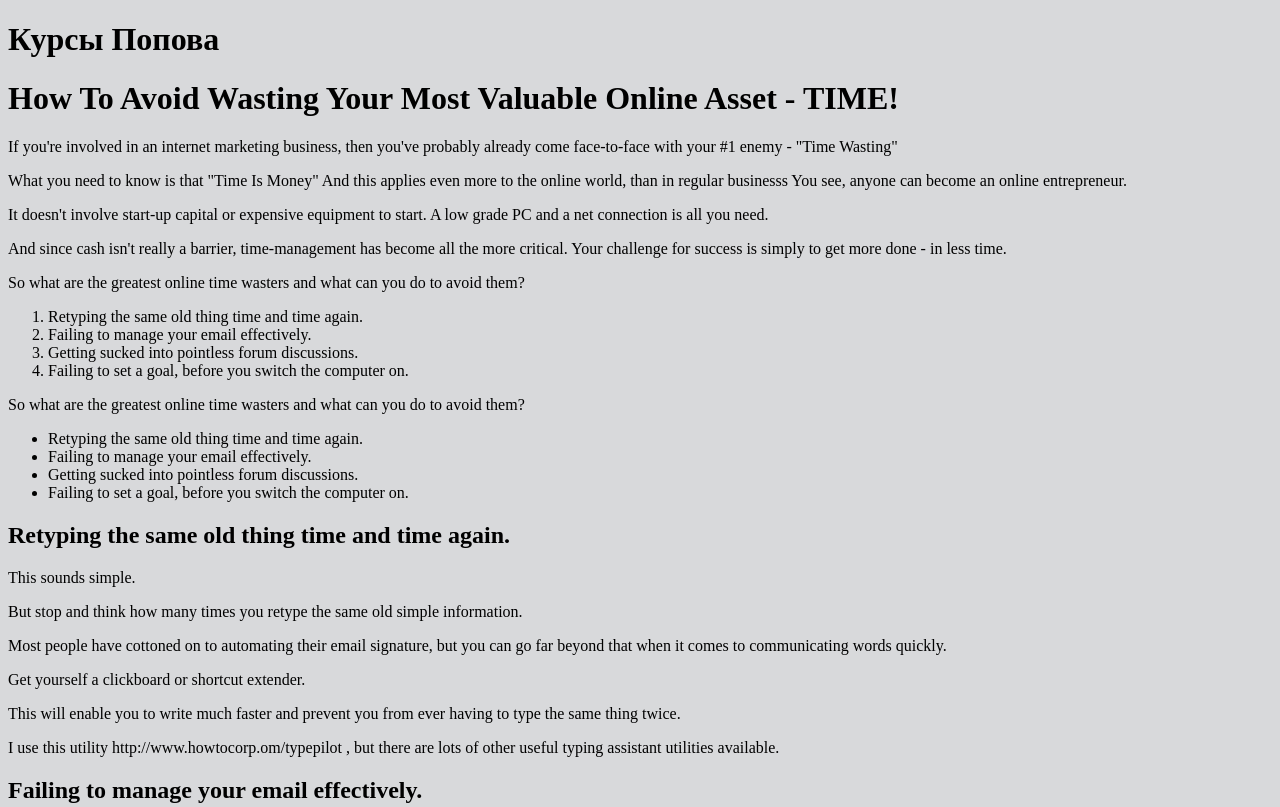
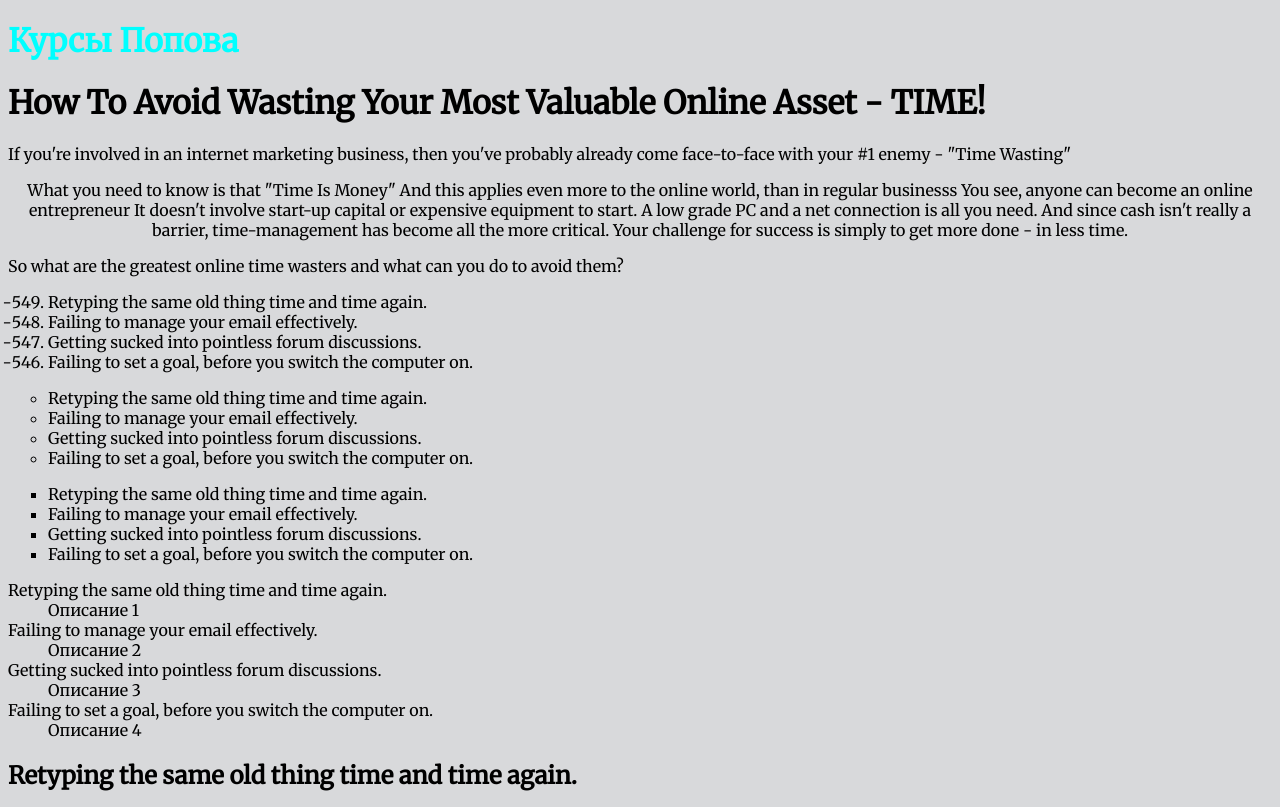
Before and after one commit to tedekusa/kursu_popova, a plain HTML site: page index.html in a window 1280 px wide. Shown: the top 807 px of the page. Drawn offline with Linux system fonts and the light colour scheme.

Commit message:
Продолжаем изучать html
Таблицы и атрибуты

```diff
--- a/index.html
+++ b/index.html
@@ -5,34 +5,55 @@
     <meta name="viewport" content="width=device-width, initial-scale=1.0">
     <title>Курсы Попова</title>
     <link rel="stylesheet" href="./style.css">
+    <link href="https://fonts.googleapis.com/css2?family=Merriweather&display=swap" rel="stylesheet">
 </head>
 <body>
-        <H1>Курсы Попова</H1>
+        <h1 class="head">Курсы Попова</H1>
         <h1>How To Avoid Wasting Your Most Valuable Online Asset - TIME!</h1>
             If you're involved in an internet marketing business, then you've probably already come face-to-face with your #1 enemy - "Time Wasting"</p>
-<p>What you need to know is that "Time Is Money"  And this applies even more to the online world, than in regular businesss
-You see, anyone can become an online entrepreneur.</p>
-<p>It doesn't involve start-up capital or expensive equipment to start.
-A low grade PC and a net connection is all you need.</p>
-<p>And since cash isn't really a barrier, time-management has become all the more critical.
+        <p align ="center" > <!--Общий атрибут,этот атрибут можно использовать с картинками -->
+            What you need to know is that "Time Is Money"  And this applies even more to the online world, than in regular businesss
+            You see, anyone can become an online entrepreneur
+            It doesn't involve start-up capital or expensive equipment to start.
+            A low grade PC and a net connection is all you need.
+            And since cash isn't really a barrier, time-management has become all the more critical.
             Your challenge for success is simply to get more done - in less time.</p>
 
 
     <p>So what are the greatest online time wasters and what can you do to avoid them?</p>
-<ol>
+<ol start="-549"><!--атрибут специальный -->
     <li>Retyping the same old thing time and time again.</li>
     <li>Failing to manage your email effectively.</li>
     <li>Getting sucked into pointless forum discussions.</li>
     <li>Failing to set a goal, before you switch the computer on.</li>
 </ol>
 
-    <p>So what are the greatest online time wasters and what can you do to avoid them?</p>
-<ul>
+
+<ul type="circle"><!--атрибут специальный -->
     <li>Retyping the same old thing time and time again.</li>
     <li>Failing to manage your email effectively.</li>
     <li>Getting sucked into pointless forum discussions.</li>
     <li>Failing to set a goal, before you switch the computer on.</li>
 </ul>
+
+
+<ul type="square"><!--атрибут специальный -->
+    <li>Retyping the same old thing time and time again.</li>
+    <li>Failing to manage your email effectively.</li>
+    <li>Getting sucked into pointless forum discussions.</li>
+    <li>Failing to set a goal, before you switch the computer on.</li>
+</ul>
+
+<dl>
+    <dt>Retyping the same old thing time and time again.</dt>
+    <dd>Описание 1</dd>
+    <dt>Failing to manage your email effectively.</dt>
+    <dd>Описание 2</dd>
+    <dt>Getting sucked into pointless forum discussions.</dt>
+    <dd>Описание 3</dd>
+    <dt>Failing to set a goal, before you switch the computer on.</dt>
+    <dd>Описание 4</dd>
+</dl>
 
 
     <h2>Retyping the same old thing time and time again.</h2>
--- a/style.css
+++ b/style.css
@@ -1 +1,4 @@
-body{background: rgb(216, 217, 219);}
+    body{background: rgb(216, 217, 219);
+        font-family: 'Merriweather', serif;}
+        .head{
+            color: aqua;}
```
Lines whose indentation alone changed are shown as unchanged.
